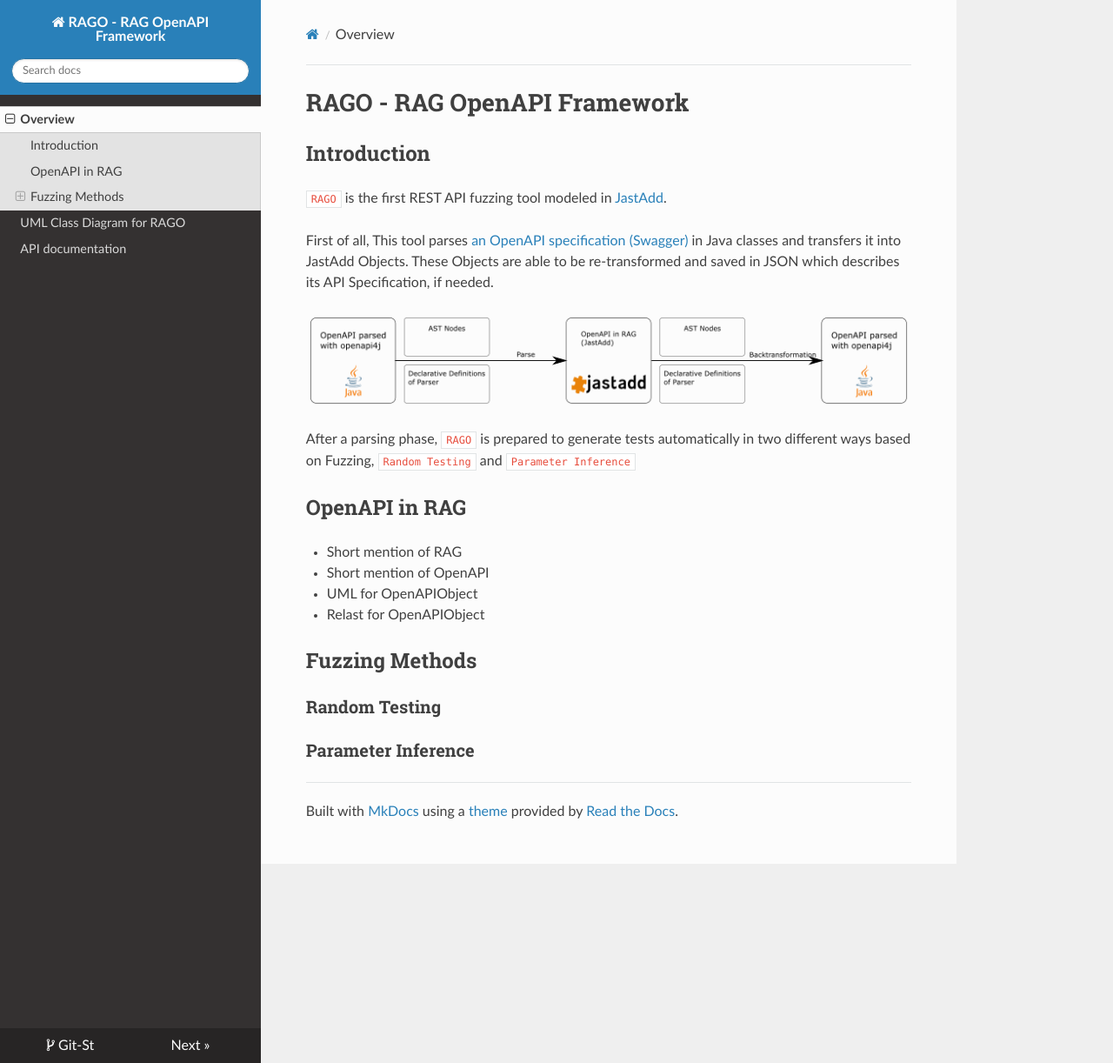
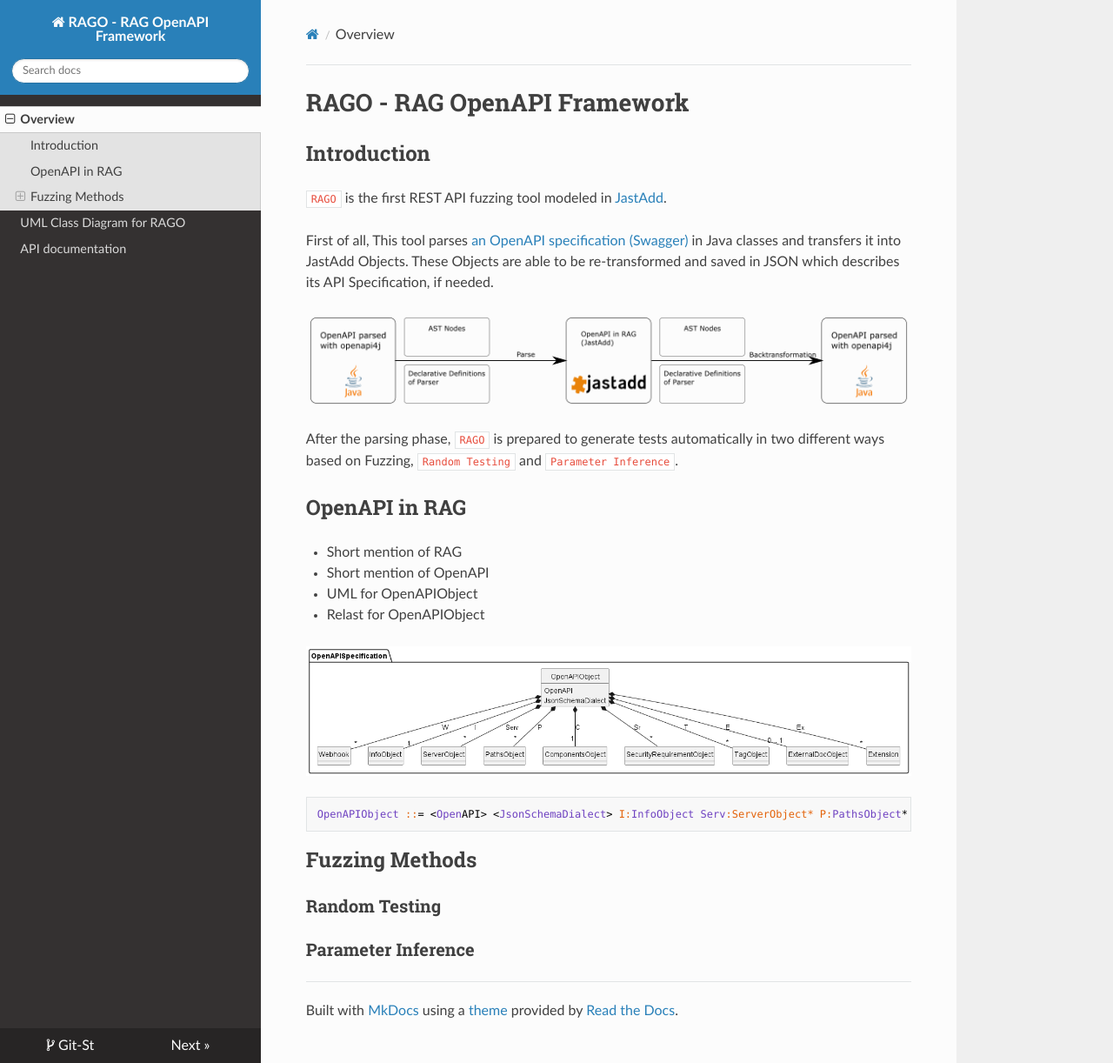
Before and after one commit to schnee98/rago, an MkDocs documentation site: the page built from pages/docs/index.md, in a window 1280 px wide and 1222 px high. Shown: the whole window at 87% size. Built offline with MkDocs 1.6.1, drawn with Linux system fonts in a browser that asks for light colours; nearby versions of some CDN libraries.

Commit message:
Edited index.md and added openapi.png

````diff
--- a/pages/docs/index.md
+++ b/pages/docs/index.md
@@ -10,7 +10,7 @@ First of all, This tool parses [an OpenAPI specification (Swagger)](https://swag
 ![](img/parser.png)
 
 
-After a parsing phase, `RAGO` is prepared to generate tests automatically in two different ways based on Fuzzing, `Random Testing` and `Parameter Inference`
+After the parsing phase, `RAGO` is prepared to generate tests automatically in two different ways based on Fuzzing, `Random Testing` and `Parameter Inference`.
 
 ## OpenAPI in RAG
 
@@ -19,6 +19,12 @@ After a parsing phase, `RAGO` is prepared to generate tests automatically in two
 - UML for OpenAPIObject
 - Relast for OpenAPIObject
 
+![](img/openapi.png)
+
+```
+OpenAPIObject ::= <OpenAPI> <JsonSchemaDialect> I:InfoObject Serv:ServerObject* P:PathsObject* W:Webhook* C:ComponentsObject Sr:SecurityRequirementObject* T:TagObject* [E:ExternalDocObject] Ex:Extension*;
+```
+
 ## Fuzzing Methods
 
 ### Random Testing
````
Also changed, not shown: pages/docs/img/openapi.png (added).
